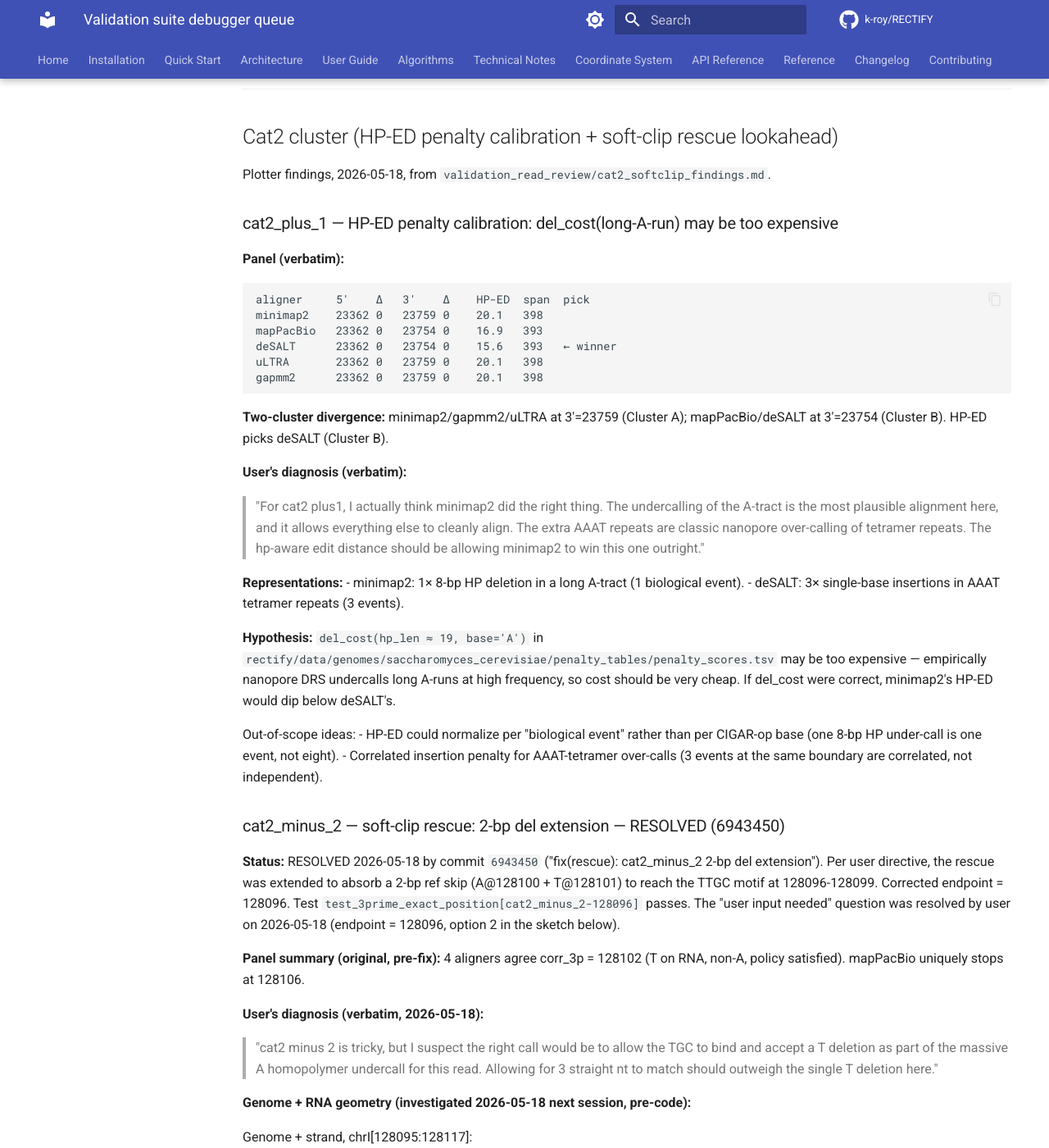
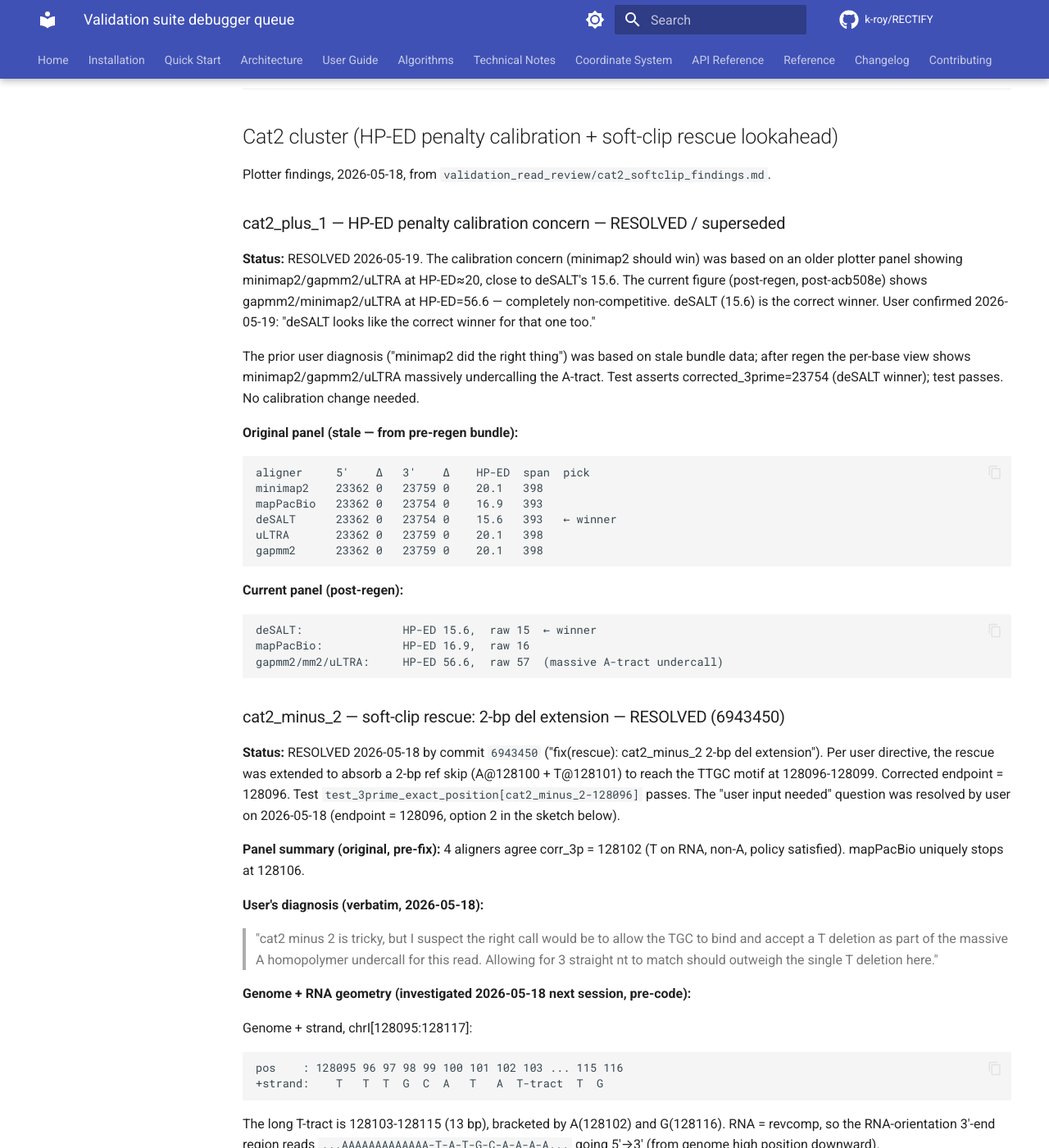
Before and after one commit to k-roy/RECTIFY, an MkDocs documentation site: the page built from docs/handoffs/debugger_queue.md, in a window 1280 px wide and 1400 px high, scrolled down 9258 px. Shown: the whole window at 82% size. Built offline with MkDocs 1.6.1 and Material for MkDocs 9.7.7, drawn with Linux system fonts in a browser that asks for light colours; comment, search, counter and statistics services are not loaded; the version menu is left out.

Commit message:
docs(handoffs): mark cat2_plus_1 calibration concern RESOLVED
Post-regen figure shows gapmm2/minimap2/uLTRA at HP-ED=56.6 (not 20.1
from stale pre-regen panel). deSALT (15.6) is the unambiguous correct
winner; user confirmed 2026-05-19. No calibration change needed.

Co-Authored-By: Claude Sonnet 4.6 <noreply@anthropic.com>

````diff
--- a/docs/handoffs/debugger_queue.md
+++ b/docs/handoffs/debugger_queue.md
@@ -514,9 +514,20 @@ chrXII[15345] = C on plus = G on RNA → policy satisfied.
 Plotter findings, 2026-05-18, from
 `validation_read_review/cat2_softclip_findings.md`.
 
-### cat2_plus_1 — HP-ED penalty calibration: del_cost(long-A-run) may be too expensive
+### cat2_plus_1 — HP-ED penalty calibration concern — RESOLVED / superseded
 
-**Panel (verbatim):**
+**Status:** RESOLVED 2026-05-19. The calibration concern (minimap2 should win) was based
+on an older plotter panel showing minimap2/gapmm2/uLTRA at HP-ED≈20, close to deSALT's
+15.6. The current figure (post-regen, post-acb508e) shows gapmm2/minimap2/uLTRA at
+HP-ED=56.6 — completely non-competitive. deSALT (15.6) is the correct winner. User
+confirmed 2026-05-19: "deSALT looks like the correct winner for that one too."
+
+The prior user diagnosis ("minimap2 did the right thing") was based on stale bundle data;
+after regen the per-base view shows minimap2/gapmm2/uLTRA massively undercalling the
+A-tract. Test asserts corrected_3prime=23754 (deSALT winner); test passes. No calibration
+change needed.
+
+**Original panel (stale — from pre-regen bundle):**
 ```
 aligner     5'    Δ   3'    Δ    HP-ED  span  pick
 minimap2    23362 0   23759 0    20.1   398
@@ -526,31 +537,12 @@ uLTRA       23362 0   23759 0    20.1   398
 gapmm2      23362 0   23759 0    20.1   398
 ```
 
-**Two-cluster divergence:** minimap2/gapmm2/uLTRA at 3'=23759 (Cluster A);
-mapPacBio/deSALT at 3'=23754 (Cluster B). HP-ED picks deSALT (Cluster B).
-
-**User's diagnosis (verbatim):**
-> "For cat2 plus1, I actually think minimap2 did the right thing. The
-> undercalling of the A-tract is the most plausible alignment here, and it
-> allows everything else to cleanly align. The extra AAAT repeats are
-> classic nanopore over-calling of tetramer repeats. The hp-aware edit
-> distance should be allowing minimap2 to win this one outright."
-
-**Representations:**
-- minimap2: 1× 8-bp HP deletion in a long A-tract (1 biological event).
-- deSALT: 3× single-base insertions in AAAT tetramer repeats (3 events).
-
-**Hypothesis:** `del_cost(hp_len ≈ 19, base='A')` in
-`rectify/data/genomes/saccharomyces_cerevisiae/penalty_tables/penalty_scores.tsv`
-may be too expensive — empirically nanopore DRS undercalls long A-runs at
-high frequency, so cost should be very cheap. If del_cost were correct,
-minimap2's HP-ED would dip below deSALT's.
-
-Out-of-scope ideas:
-- HP-ED could normalize per "biological event" rather than per CIGAR-op
-  base (one 8-bp HP under-call is one event, not eight).
-- Correlated insertion penalty for AAAT-tetramer over-calls (3 events at
-  the same boundary are correlated, not independent).
+**Current panel (post-regen):**
+```
+deSALT:               HP-ED 15.6,  raw 15  ← winner
+mapPacBio:            HP-ED 16.9,  raw 16
+gapmm2/mm2/uLTRA:     HP-ED 56.6,  raw 57  (massive A-tract undercall)
+```
 
 ### cat2_minus_2 — soft-clip rescue: 2-bp del extension — RESOLVED (6943450)
 
````
Also changed, not shown: docs/handoffs/HANDOFF_2026-05-19_drs_validation_queue_audit.md (+1 -9 lines), handoffs/_archive/HANDOFF_2026-05-18_run_all_prelim_and_provenance.md (renamed from handoffs/HANDOFF_2026-05-18_run_all_prelim_and_provenance.md).
